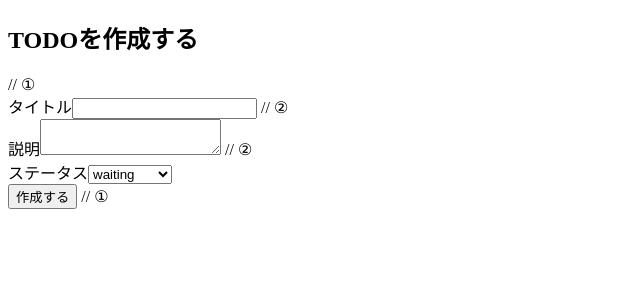
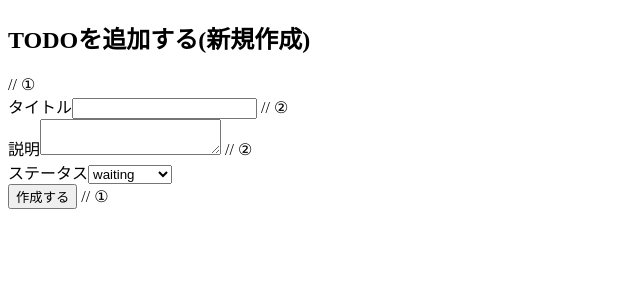
Before and after one commit to takamai0611/Vue-todo, a Vue app: page /new in a window 1280 px wide. Shown: the top 300 px of the page, without its empty margins (0-640 px from the left). Built offline with nearby package versions, Linux system fonts and the light colour scheme.

Commit message:
fix:テキスト修正- TODOを追加する(新規作成)

```diff
--- a/src/views/AddTodo.vue
+++ b/src/views/AddTodo.vue
@@ -1,5 +1,5 @@
 <template>
-    <h2>TODOを作成する</h2>
+    <h2>TODOを追加する(新規作成)</h2>
     <form @submit.prevent="onSubmit"> // ①
       <div>
         <label for="title">タイトル</label>
```
